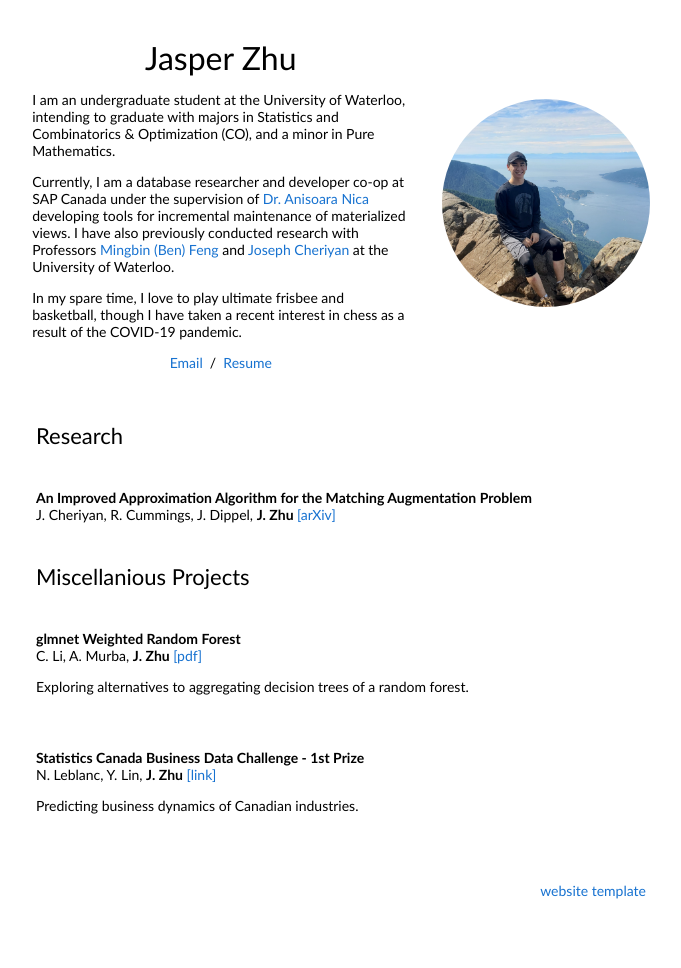
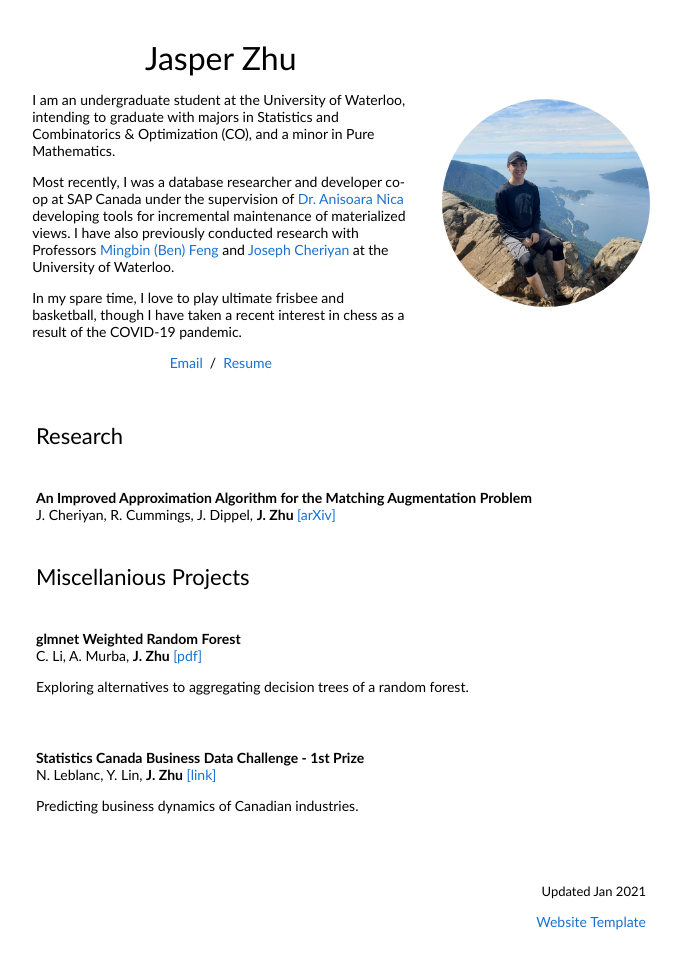
Before and after one commit to jasperrxzhu/jasperrxzhu.github.io, a plain HTML site: page index.html in a window 1280 px wide. Shown: the whole page, without its empty margins (299-980 px from the left). Before the commit the page ends 941 px from the top, so only its background shows below. Drawn offline with Linux system fonts and the light colour scheme.

Commit message:
small text update

```diff
--- a/index.html
+++ b/index.html
@@ -24,7 +24,7 @@
                 Statistics and Combinatorics & Optimization (CO), and a minor in Pure Mathematics.
               </p>
               <p>
-                Currently, I am a database researcher and developer co-op
+                Most recently, I was a database researcher and developer co-op
                 at SAP Canada under the supervision of
                 <a href = "https://www.linkedin.com/in/aninica/">Dr. Anisoara Nica</a>
                 developing tools for incremental maintenance of materialized views.
@@ -113,8 +113,13 @@
             <td style="padding:20px;width:100%;vertical-align:right">
               <p align="right">
                 <font size="2">
-                  <a target="_blank" href="https://jonbarron.info/">website template</a>
-                  </font>
+                  Updated Jan 2021
+                </font>
+              </p>
+              <p align="right">
+                <font size="2">
+                  <a target="_blank" href="https://jonbarron.info/">Website Template</a>
+                </font>
               </p>
             </td>
           </tr>
```
